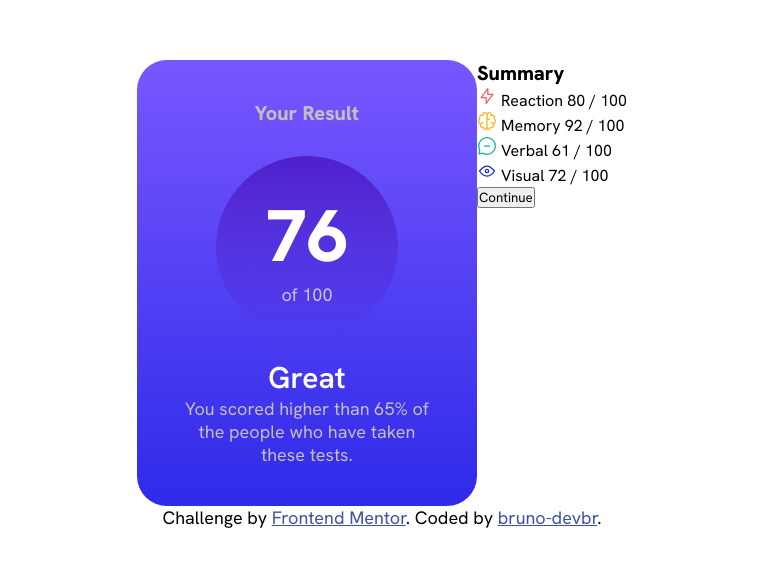
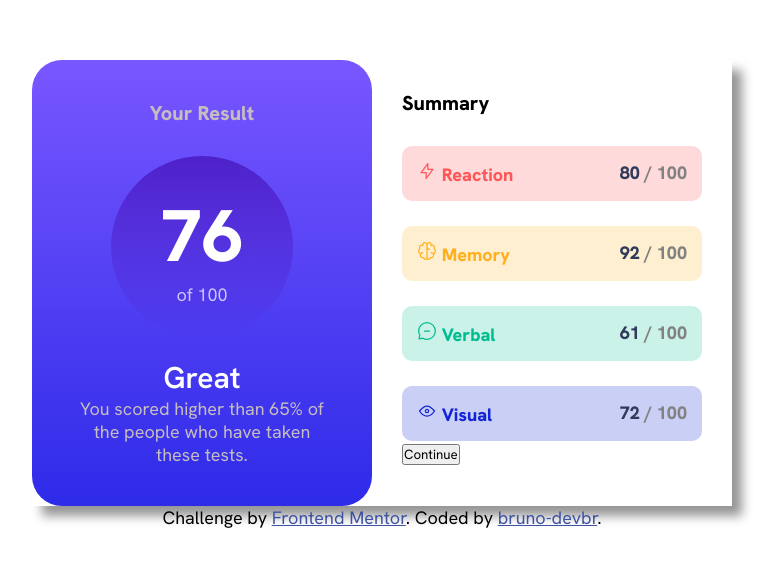
Before and after one commit to bruno-devLearn/frontend-mentor, a plain HTML site: page results-summary-component-main/index.html in a window 1280 px wide. Shown: the part 106-672 px from the top of the page, without its empty margins (258-1037 px from the left). Drawn offline with Linux system fonts and the light colour scheme.

Commit message:
salvando itens

```diff
--- a/results-summary-component-main/index.html
+++ b/results-summary-component-main/index.html
@@ -25,19 +25,19 @@
     <section class="right">
       <h2>Summary</h2>
       <div class="icons">
-        <div class="rect">
+        <div class="icon" id="red">
           <span><img src="assets/images/icon-reaction.svg" alt="ray icon"> Reaction</span>
           <span class="text"><span>80</span> / 100</span>
         </div>
-        <div class="mem">
+        <div class="icon" id="yellow">
           <span><img src="assets/images/icon-memory.svg" alt="barin icon"> Memory</span>
           <span class="text"><span>92</span> / 100</span>
         </div>
-        <div class="verb">
+        <div class="icon" id="green">
           <span><img src="assets/images/icon-verbal.svg" alt="message icon"> Verbal</span>
           <span class="text"><span>61</span> / 100</span>
         </div>
-        <div class="visu">
+        <div class="icon" id="blue">
           <span><img src="assets/images/icon-visual.svg" alt="eye icon"> Visual</span>
           <span class="text"><span>72</span> / 100</span>
         </div>
--- a/results-summary-component-main/style.css
+++ b/results-summary-component-main/style.css
@@ -40,6 +40,8 @@ body {
 
 main {
     display: flex;
+    font-size: 18px;
+    box-shadow: 10px 10px 10px rgb(150, 150, 150);
 }
 
 section h2 {
@@ -87,7 +89,6 @@ section.left .circle #big {
 
 section.left .circle #small {
     color: var(--Lightlavender);
-    font-size: 18px;
 }
 
 section.left h3 {
@@ -98,6 +99,61 @@ section.left h3 {
 
 section.left p {
     color: var(--Paleblue);
-    font-size: 18px;
     width: 260px;
 }
+
+section.right {
+    padding: 30px;
+    width: 300px;
+}
+
+section.right h2 {
+    margin-bottom: 30px;
+}
+
+section.right .icons {
+    width: 100%;
+    display: flex;
+    flex-direction: column;
+    gap: 25px;
+}
+
+section.right .icons .icon {
+    display: flex;
+    padding: 15px;
+    border-radius: 10px;
+    justify-content: space-between;
+}
+
+section.right .icons #red {
+    color: var(--Lightred);
+    background-color: hsla(0, 100%, 67%, 0.219);
+}
+
+section.right .icons #yellow {
+    color: var(--Orangeyyellow);
+    background-color: hsla(39, 100%, 56%, 0.205);
+}
+
+section.right .icons #green {
+    color: var(--Greenteal);
+    background-color: hsla(166, 100%, 37%, 0.205);
+}
+
+section.right .icons #blue {
+    color: var(--Cobaltblue);
+    background-color: hsla(234, 85%, 45%, 0.219);
+}
+
+section.right .icons span{
+    display: inline-block;
+    font-weight: 800;
+}
+
+section.right .icons .text {
+    color: hsl(0, 0%, 51%);
+}
+
+section.right .icons .text > span {
+    color: var(--Darkgrayblue);
+}
```
